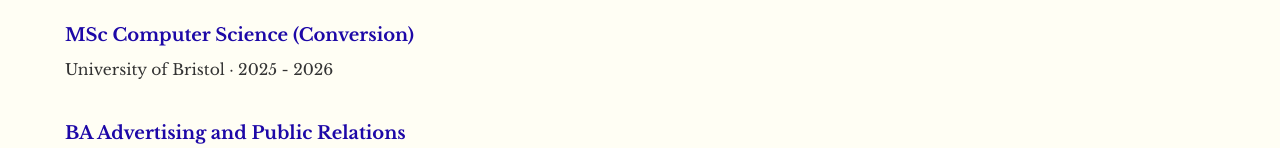
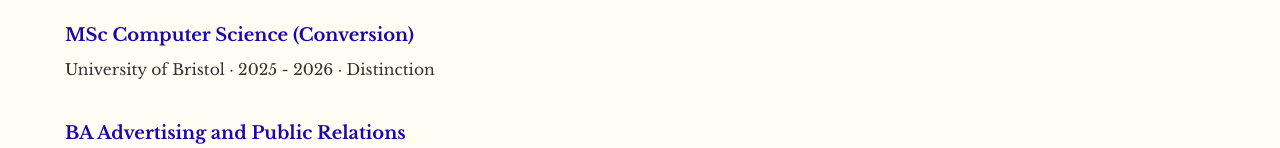
Before and after one commit to jess1115/portfolio, a plain HTML site: page experience.html in a window 1280 px wide. Shown: the part 1240-1388 px from the top of the page. Drawn offline with nearby package versions, Linux system fonts and the light colour scheme; a web font is replaced by a local one.

Commit message:
Update Education

```diff
--- a/experience.html
+++ b/experience.html
@@ -128,7 +128,7 @@
           <div class="project-info-content">
             <div class="project-section">
               <h3>MSc Computer Science (Conversion)</h3>
-              <p class="experience-meta">University of Bristol · 2025 - 2026</p>
+              <p class="experience-meta">University of Bristol · 2025 - 2026  · Distinction</p>
             </div>
 
             <div class="project-section" style="margin-top: 16px">
```
